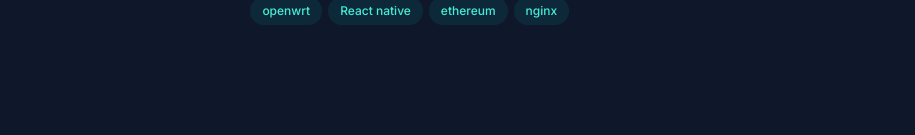
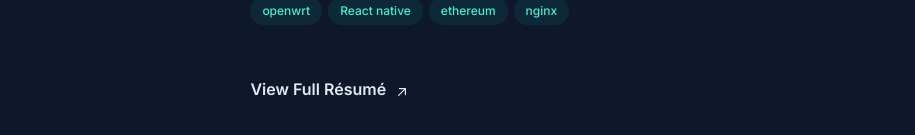
Before and after one commit to ruppo-912116/merupan, a Next.js app: page / in a window 1280 px wide. Shown: the part 1417-1552 px from the top of the page, without its empty margins (365-1280 px from the left). Built offline with nearby package versions, Linux system fonts and the light colour scheme.

Commit message:
chore: add CV section

```diff
--- /dev/null
+++ b/src/components/details/cv-link.tsx
@@ -0,0 +1,16 @@
+import Link from "next/link";
+import LinkIcon from "@/components/icons/link-icon";
+
+export default function CVLink() {
+    return (
+        <div className={"mt-12"}>
+            <Link
+                target={"_blank"}
+
+                className={"inline-flex items-baseline leading-tight font-semibold text-slate-200 group/link hover:text-teal-300 focus-visible:text-teal-300 text-base"}
+                href={"/cv.pdf"}>
+                <span>View Full <span className={"inline-block"}>Résumé <LinkIcon/></span></span>
+            </Link>
+        </div>
+    )
+}
--- a/src/components/details/details-container.tsx
+++ b/src/components/details/details-container.tsx
@@ -1,6 +1,7 @@
 import AboutSection from "@/components/details/about";
 import {useEffect, useRef} from "react";
 import ExperienceSection from "@/components/details/experience";
+import CVLink from "@/components/details/cv-link";
 
 const thresholdConfig = {
     root: null,
--- a/src/components/details/experience.tsx
+++ b/src/components/details/experience.tsx
@@ -1,6 +1,8 @@
 import {forwardRef} from "react";
 import Link from "next/link";
 import {HoverCard} from "@/components/shared/hover-card";
+import LinkIcon from "@/components/icons/link-icon";
+import CVLink from "@/components/details/cv-link";
 
 // Optional: add a url per experience if you want the company name to be clickable
 type Experience = {
@@ -60,23 +62,6 @@
 ];
 
 function ExperienceItem({exp}: { exp: Experience }) {
-
-
-    const LinkIcon = <svg
-        xmlns="http://www.w3.org/2000/svg"
-        viewBox="0 0 20 20"
-        fill="currentColor"
-        className="inline-block h-4 w-4 shrink-0 transition-transform group-hover/link:-translate-y-1 group-hover/link:translate-x-1 group-focus-visible/link:-translate-y-1 group-focus-visible/link:translate-x-1 motion-reduce:transition-none ml-1 translate-y-px"
-        aria-hidden="true"
-    >
-        <path
-            fillRule="evenodd"
-            d="M5.22 14.78a.75.75 0 001.06 0l7.22-7.22v5.69a.75.75 0 001.5 0v-7.5a.75.75 0 00-.75-.75h-7.5a.75.75 0 000 1.5h5.69l-7.22 7.22a.75.75 0 000 1.06z"
-            clipRule="evenodd"
-        />
-    </svg>
-
-
     return (
         <li className="mb-12">
             <HoverCard
@@ -106,7 +91,7 @@
                                 <span>{exp.position} ▪&nbsp;</span>
                                 <span className="inline-block">
                                         {exp.company}
-                                    {LinkIcon}
+                                    <LinkIcon/>
                                     </span>
                             </Link>
                         </div>
@@ -145,6 +130,7 @@
                     />
                 ))}
             </ol>
+            <CVLink/>
         </section>
     );
 });
--- /dev/null
+++ b/src/components/icons/link-icon.tsx
@@ -0,0 +1,17 @@
+export default function LinkIcon(){
+    return (
+        <svg
+            xmlns="http://www.w3.org/2000/svg"
+            viewBox="0 0 20 20"
+            fill="currentColor"
+            className="inline-block h-4 w-4 shrink-0 transition-transform group-hover/link:-translate-y-1 group-hover/link:translate-x-1 group-focus-visible/link:-translate-y-1 group-focus-visible/link:translate-x-1 motion-reduce:transition-none ml-1 translate-y-px"
+            aria-hidden="true"
+        >
+            <path
+                fillRule="evenodd"
+                d="M5.22 14.78a.75.75 0 001.06 0l7.22-7.22v5.69a.75.75 0 001.5 0v-7.5a.75.75 0 00-.75-.75h-7.5a.75.75 0 000 1.5h5.69l-7.22 7.22a.75.75 0 000 1.06z"
+                clipRule="evenodd"
+            />
+        </svg>
+    )
+}
```
Also changed, not shown: 1 other file (tests, documents, lock files or other folders).
